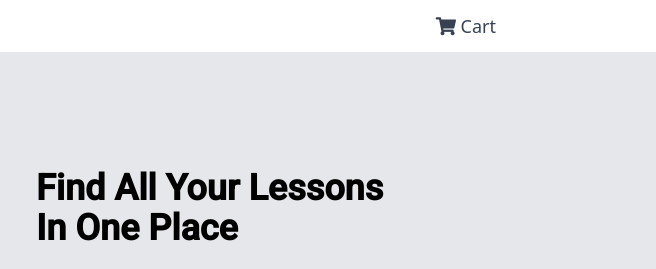
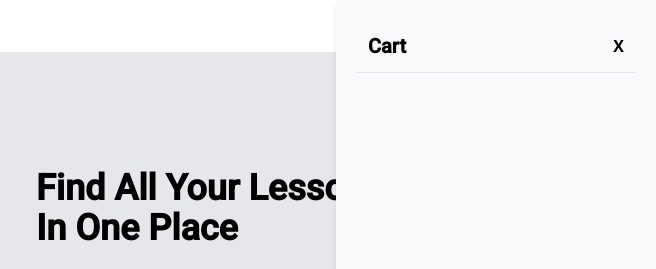
Before and after one commit to Rayyan-Dakhni/web-based-application-development-individual-coursework-1, a plain HTML site: page index.html in a window 1280 px wide. Both pictures are taken after a click on the button "Cart". Shown: the top 269 px of the page, 624-1280 px from the left. Drawn offline with nearby package versions, Linux system fonts and the light colour scheme.

Commit message:
Displaying content in cart

```diff
--- a/index.html
+++ b/index.html
@@ -36,6 +36,50 @@
   <body class="bg-gray-200">
     <div id="app">
       <div
+        id="sidebar"
+        class="
+          fixed
+          z-50
+          w-80
+          right-0
+          top-0
+          h-screen
+          bg-gray-50
+          p-5
+          overflow-auto
+          shadow-md
+          transition-all
+          transform
+          translate-x-96
+          duration-500
+          opacity-0
+          invisible
+        "
+      >
+        <div class="inline-flex w-full p-3">
+          <h1 class="font-roboto font-bold text-xl">Cart</h1>
+          <button
+            type="button"
+            v-on:click="hideSidebar"
+            class="ml-auto font-bold"
+          >
+            X
+          </button>
+        </div>
+        <hr />
+        <br />
+        <div v-for="c in cart" class="inline-flex w-full py-2">
+          <img v-bind:src="c.image" class="w-28 h-28 rounded-md" alt="" />
+          <div class="pl-4 py-2 w-full">
+            <p><strong>Subject:</strong> {{ c.subject }}</p>
+            <p class="pb-3"><strong>Quantity:</strong> {{ c.quantity }}</p>
+            <button class="bg-red-500 w-full rounded-md text-white p-1">
+              <i class="fas fa-trash-alt"></i>
+            </button>
+          </div>
+        </div>
+      </div>
+      <div
         class="
           fixed
           z-40
@@ -50,7 +94,10 @@
         "
       >
         <h1 class="font-roboto text-primary font-semibold text-xl">Lessons</h1>
-        <button class="ml-auto text-gray-700 hover:text-gray-900 font-sans">
+        <button
+          v-on:click="showSidebar"
+          class="ml-auto text-gray-700 hover:text-gray-900 font-sans"
+        >
           <i class="fas fa-shopping-cart"></i>
           Cart
         </button>
@@ -257,6 +304,18 @@
           cart: [],
         },
         methods: {
+          showSidebar: function () {
+            const sidebar = document.getElementById("sidebar");
+            sidebar.style.visibility = "visible";
+            sidebar.style.opacity = 1;
+            sidebar.style.transform = "translateX(0)";
+          },
+          hideSidebar: function () {
+            const sidebar = document.getElementById("sidebar");
+            sidebar.style.visibility = "invisible";
+            sidebar.style.opacity = 0;
+            sidebar.style.transform = "translateX(20rem)";
+          },
           addToCart: function (lesson) {
             if (lesson.spaces > 0) {
               console.log(this.lessons.indexOf(lesson));
@@ -278,6 +337,8 @@
               } else {
                 this.cart.push({
                   id: lesson.id,
+                  subject: lesson.subject,
+                  image: lesson.image,
                   quantity: 1,
                 });
               }
@@ -286,27 +347,6 @@
               alert("No more items available");
             }
           },
-          // displayProducts() {
-          //   const productDiv = document.getElementById("product");
-          //   productDiv.innerHTML = "";
-          //   for (l in lessons) {
-          //     console.log(l);
-          //     productDiv.innerHTML +=
-          //       '<div class="inline-flex w-full border rounded-lg p-3"><img src="' +
-          //       lessons[l].image +
-          //       '" alt="subject" class="h-48 w-48" /><div class="p-2"><p class="p-1"><strong>Subject: </strong> ' +
-          //       lessons[l].subject +
-          //       '</p><p class="p-1"><strong>Location: </strong>' +
-          //       lessons[l].location +
-          //       '</p><p class="p-1"><strong>Price: </strong> $' +
-          //       lessons[l].price +
-          //       '</p><p class="p-1"><strong>Spaces: </strong>' +
-          //       lessons[l].spaces +
-          //       '</p><br /><button v-if="canAddToCart(l)" v-on:click="' +
-          //       this.addToCart(lessons[l]) +
-          //       '" class="w-full rounded-md p-2 text-sm font-roboto bg-blue-600 text-white hover:bg-blue-700">Add to Cart</button><button v-else disabled class="w-full rounded-md p-2 text-sm font-roboto bg-blue-600 text-white hover:bg-blue-700">Add to Cart</button></div></div>';
-          //   }
-          // },
           canAddToCart(lesson) {
             if (lesson.spaces > 0) {
               return true;
--- a/lessons.js
+++ b/lessons.js
@@ -12,7 +12,7 @@ const lessons = [
         subject: 'Maths',
         location: 'Lab-1-03',
         price: 18.00,
-        spaces: 4,
+        spaces: 5,
         image: 'https://img.freepik.com/free-vector/calculator-concept-illustration_114360-1239.jpg?size=338&ext=jpg'
     },
     {
```
